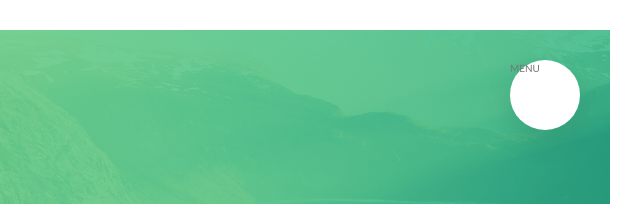
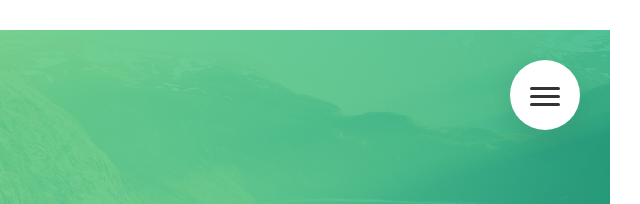
Before and after one commit to capitanwesler/short-page-css, a website: page index.html in a window 1280 px wide. Shown: the top 204 px of the page, 640-1280 px from the left. Drawn offline with Linux system fonts and the light colour scheme.

Commit message:
Making the button of the navigation opening and styling the before and after element in the span

```diff
--- a/index.html
+++ b/index.html
@@ -15,7 +15,9 @@
   <body>
     <div class="navigation">
       <input type="checkbox" class="navigation__checkbox" id="navi-toggle">
-      <label for="navi-toggle" class="navigation__button">MENU</label>
+      <label for="navi-toggle" class="navigation__button">
+        <span class="navigation__icon">&nbsp;</span>
+      </label>
       <div class="navigation__background">&nbsp;</div>
       <nav class="navigation__nav">
         <ul class="navigation__list">
--- a/sass/layout/_navigation.scss
+++ b/sass/layout/_navigation.scss
@@ -13,6 +13,8 @@
     border-radius: 50%;
     z-index: 2000;
     box-shadow: 0 1rem 3rem rgba($color-black, 0.1);
+    text-align: center;
+    cursor: pointer;
   }
 
   &__background {
@@ -88,4 +90,57 @@
     opacity: 1;
     visibility: visible;
   }
+
+  &__icon {
+    position: relative;
+    margin-top: 3.5rem;
+
+    &,
+    &::before,
+    &::after {
+      width: 3rem;
+      height: 3px;
+      background-color: $color-gray-dark-3;
+      display: inline-block;
+      border-radius: 3px;
+    }
+
+    &::before,
+    &::after {
+      content: "";
+      position: absolute;
+      left: 0;
+      transition: all 200ms;
+    }
+
+    &::before {
+      top: -0.8rem;
+    }
+
+    &::after {
+      top: 0.8rem;
+    }
+  }
+
+  &__button:hover &__icon::before {
+    top: -1rem;
+  }
+
+  &__button:hover &__icon::after {
+    top: 1rem;
+  }
+
+  &__checkbox:checked + &__button &__icon {
+    background-color: transparent;
+  }
+
+  &__checkbox:checked + &__button &__icon::before {
+    transform: rotate(45deg);
+    top: 0;
+  }
+
+  &__checkbox:checked + &__button &__icon::after {
+    top: 0;
+    transform: rotate(-45deg);
+  }
 }
```
Also changed, not shown: css/style.css.
